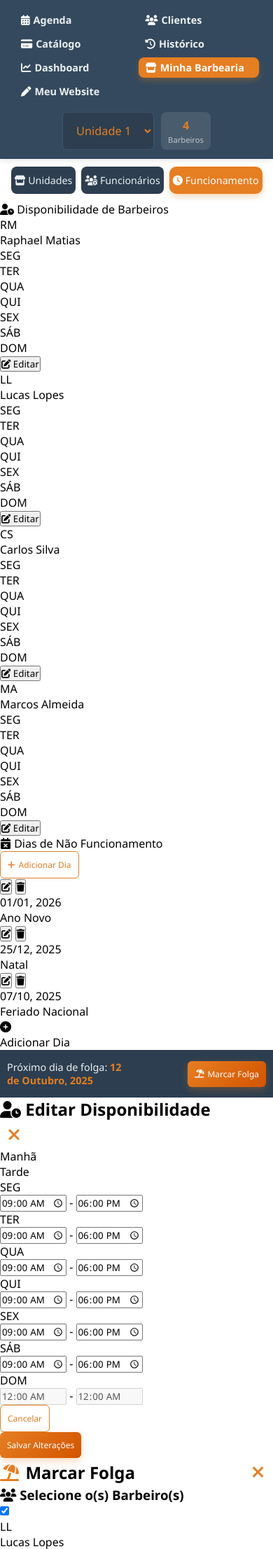
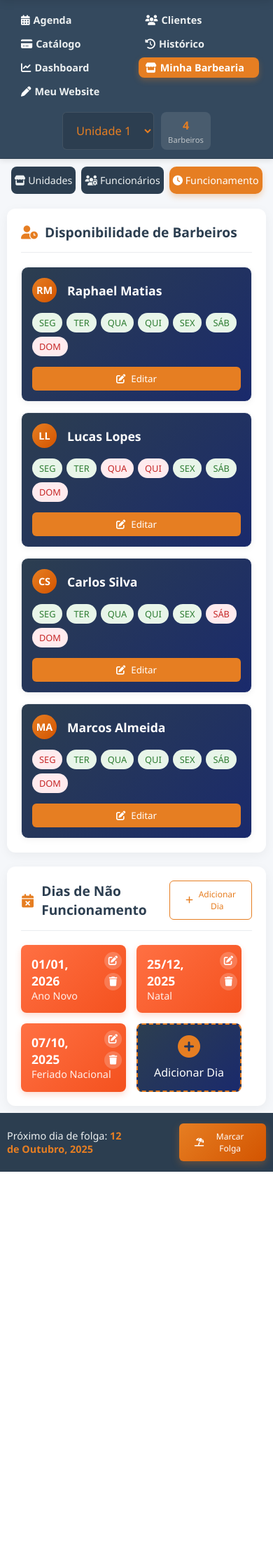
Before and after one commit to BrunoLkVieira/barbearia, a Django app: template templates/barbershop/workDay.html in a window 390 px wide. Shown: the part 62-2275 px from the top of the page at 70% size. After the commit the page ends 1736 px from the top, so only its background shows below. Run offline with Django 3.2, Linux system fonts and the light colour scheme; the template is opened without the code that fills it, so the values that code supplies are empty; some libraries are stand-ins or nearby versions.

Commit message:
add: tela workDay

```diff
--- a/apps/system_plan/views.py
+++ b/apps/system_plan/views.py
@@ -5,4 +5,4 @@ from django.shortcuts import render
 
 def landing_page(request):
     # return render(request, "system_plan/landing.html")
-    return render(request, "barbershop/employee.html")
+    return render(request, "barbershop/workDay.html")
--- a/static/barbershop/css/mobile/modals/abscense.css
+++ b/static/barbershop/css/mobile/modals/abscense.css
@@ -0,0 +1,179 @@
+@media (max-width: 820px) {
+    /* Modal de Férias */
+    .modal {
+        display: none;
+        position: fixed;
+        top: 0;
+        left: 0;
+        width: 100%;
+        height: 100%;
+        background: rgba(0, 0, 0, 0.7);
+        z-index: 2000;
+        align-items: center;
+        justify-content: center;
+        padding: 20px;
+    }
+
+    .modal-content {
+        background: white;
+        border-radius: 15px;
+        width: 100%;
+        max-height: 90%;
+        overflow-y: auto;
+        box-shadow: 0 10px 40px rgba(0, 0, 0, 0.3);
+        animation: modalOpen 0.4s ease-out;
+    }
+
+    @keyframes modalOpen {
+    from { transform: translateY(-30px); opacity: 0; }
+    to { transform: translateY(0); opacity: 1; }
+    }
+
+    .modal-header {
+        padding: 10px;
+        background: linear-gradient(135deg, #2c3e50, #1a2a6c);
+        color: white;
+        display: flex;
+        align-items: center;
+        justify-content: space-between;
+        font-size: .7rem;
+    }
+
+    .modal-header h2{
+        gap: 15px;
+    }
+
+    .modal-header i{
+        color: #e67e22;
+    }
+
+
+    .modal-body {
+    padding: 15px;
+    }
+
+    .modal-section {
+    margin-bottom: 15px;
+    }
+
+    .modal-title {
+    font-size: 1rem;
+    color: #2c3e50;
+    margin-bottom: 15px;
+    display: flex;
+    align-items: center;
+    gap: 10px;
+    }
+
+    .modal-title i{
+        color: #e67e22;
+    }
+
+    .barber-list {
+    display: grid;
+    gap: 10px;
+    max-height: 200px;
+    overflow-y: auto;
+    padding: 10px;
+    border: 1px solid #eaecef;
+    border-radius: 8px;
+    }
+
+    .barber-item {
+    display: flex;
+    align-items: center;
+    gap: 10px;
+    padding: 8px 12px;
+    border-radius: 6px;
+    background-color: #f8f9fa;
+    transition: all 0.2s ease;
+    }
+
+    .barber-item:hover {
+    background-color: #edf2f7;
+    }
+
+    .barber-avatar {
+    width: 35px;
+    height: 35px;
+    border-radius: 50%;
+    background: linear-gradient(135deg, #e67e22, #d35400);
+    display: flex;
+    align-items: center;
+    justify-content: center;
+    font-weight: 600;
+    color: white;
+    font-size: 0.9rem;
+    }
+
+    .modal-barber-name {
+    flex: 1;
+    font-weight: 500;
+    color: #2c3e50;
+    }
+
+    .date-inputs {
+        display: flex;
+        flex-direction: column;
+        gap: 5px;
+    }
+
+    .date-group {
+    display: flex;
+    flex-direction: column;
+    }
+
+    .date-group label {
+    margin-bottom: 8px;
+    font-weight: 500;
+    color: #2c3e50;
+    font-size: 0.95rem;
+    }
+
+    .date-group input {
+    padding: 10px;
+    width: 70%;
+    border: 1px solid #d1d9e0;
+    border-radius: 8px;
+    font-size: 0.95rem;
+    background-color: #f8f9fa;
+    }
+
+    .modal-footer {
+    padding: 15px 20px;
+    background: #f8f9fa;
+    display: flex;
+    justify-content: flex-end;
+    gap: 15px;
+    border-top: 1px solid #eee;
+    }
+
+    .btn {
+    padding: 10px 22px;
+    border-radius: 6px;
+    font-weight: 500;
+    cursor: pointer;
+    transition: all 0.3s ease;
+    border: none;
+    display: flex;
+    align-items: center;
+    gap: 8px;
+    }
+
+    .btn-primary {
+    background: linear-gradient(135deg, #e67e22, #d35400);
+    color: white;
+    box-shadow: 0 4px 12px rgba(230, 126, 34, 0.3);
+    }
+
+    .btn-outline {
+    background-color: transparent;
+    border: 1px solid #e67e22;
+    color: #e67e22;
+    }
+
+    .btn:hover {
+    opacity: 0.9;
+    transform: translateY(-2px);
+    }
+}
--- a/static/barbershop/css/mobile/modals/editCalendar.css
+++ b/static/barbershop/css/mobile/modals/editCalendar.css
@@ -0,0 +1,176 @@
+@media (max-width: 820px) {
+    /* Modal de Edição */
+    .edit-modal {
+        display: none;
+        position: fixed;
+        top: 0;
+        left: 0;
+        width: 100%;
+        height: 100%;
+        background: rgba(0, 0, 0, 0.7);
+        z-index: 2000;
+        align-items: center;
+        justify-content: center;
+        padding: 20px;
+    }
+
+    .edit-modal-content {
+        border-radius: 14px;
+        width: 100%;
+        max-height: 90%;
+        overflow-y: auto;
+        box-shadow: 0 10px 40px rgba(0, 0, 0, 0.3);
+        animation: modalOpen 0.4s ease-out;
+    }
+
+    @keyframes modalOpen {
+        from { transform: translateY(-30px); opacity: 0; }
+        to { transform: translateY(0); opacity: 1; }
+    }
+
+    .edit-modal-header {
+        padding: 10px;
+        border-radius: 10px 12px 0 0;
+        background: linear-gradient(135deg, #2c3e50, #1a2a6c);
+        color: white;
+        display: flex;
+        align-items: center;
+        justify-content: space-between;
+        font-size: .7rem;
+    }
+
+    .edit-modal-header i{
+        color: #e67e22;
+        margin-right: .2rem;
+    }
+
+    .edit-modal-body {
+        background: white;
+        padding: 15px 0;
+    }
+
+    .barber-selector {
+        width: 80%;
+        display: flex;
+        justify-content: space-around;
+        margin: auto;
+        margin-bottom: 20px;
+        overflow-x: auto;
+        padding-bottom: 10px;
+    }
+
+    .barber-selector-item {
+        max-width: 49px;
+        cursor: pointer;
+        text-align: center;
+        color: #d1d9e0;
+        transition: all .3s ease;
+    }
+
+    .barber-selector-item.active {
+        border-bottom: 1px solid ;
+        color: #2c3e50;
+    }
+
+    .barber-selector-item:hover{
+        border-bottom: 1px solid ;
+        transform: translateY(-2px);
+    }
+
+    /* area dos dias */
+    .days-grid {
+        display: flex;
+        flex-wrap: wrap;
+        justify-content: center;
+        gap: 10px;
+    }
+
+    .day-edit {
+        padding: 10px;
+        border-radius: 8px;
+        width: 150px;
+        background-color: #f8f9fa;
+        text-align: center;
+        cursor: pointer;
+        transition: all 0.3s ease;
+    }
+
+    .day-edit.active {
+        background-color: #e8f5e9;
+        color: #2e7d32;
+        font-weight: 500;
+    }
+
+    .day-edit.off {
+        background-color: #ffebee;
+        color: #c62828;
+    }
+
+    .day-abbreviation {
+        font-weight: 600;
+        margin-bottom: 5px;
+    }
+
+    .time-controls {
+        margin-top: 10px;
+    }
+
+    .time-input-group {
+        display: flex;
+        align-items: center;
+        justify-content: center;
+        gap: 5px;
+    }
+
+    .time-input {
+        width: 50%;
+        padding: 2px;
+        border: 1px solid #d1d9e0;
+        display: flex;
+        border-radius: 4px;
+        font-size: 0.8rem;
+    }
+
+    .time-divider {
+        font-size: 0.9rem;
+        color: #7f8c8d;
+    }
+
+    .edit-modal-footer {
+        padding: 15px 25px;
+        background: #f8f9fa;
+        display: flex;
+        justify-content: flex-end;
+        gap: 15px;
+        border-top: 1px solid #eee;
+    }
+
+    .btn {
+        padding: 10px 22px;
+        border-radius: 6px;
+        font-weight: 500;
+        cursor: pointer;
+        transition: all 0.3s ease;
+        border: none;
+        display: flex;
+        align-items: center;
+        gap: 8px;
+    }
+
+    .btn-primary {
+        background: linear-gradient(135deg, #e67e22, #d35400);
+        color: white;
+        box-shadow: 0 4px 12px rgba(230, 126, 34, 0.3);
+    }
+
+    .btn-outline {
+        background-color: transparent;
+        border: 1px solid #e67e22;
+        color: #e67e22;
+    }
+
+    .btn:hover {
+        opacity: 0.9;
+        transform: translateY(-2px);
+    }
+}
--- /dev/null
+++ b/static/barbershop/css/mobile/workDay.css
@@ -0,0 +1,240 @@
+@media (max-width: 820px) {
+
+    body {
+        background-color: #f5f7fa;
+        color: #333;
+        display: flex;
+        flex-direction: column;
+        min-height: 100vh;
+    }
+
+    /* Main Content */
+    .main-content {
+        flex: 1;
+        padding: 10px;
+        display: flex;
+        flex-direction: column;
+        gap: 20px;
+    }
+
+    .section {
+        background-color: #ffffff;
+        border-radius: 12px;
+        padding: 20px;
+        box-shadow: 0 4px 15px rgba(0, 0, 0, 0.05);
+    }
+
+    .section-header {
+        display: flex;
+        justify-content: space-between;
+        align-items: center;
+        margin-bottom: 20px;
+        padding-bottom: 15px;
+        border-bottom: 1px solid #eaecef;
+    }
+
+    .section-title {
+        font-size: 1.2rem;
+        font-weight: 600;
+        color: #2c3e50;
+        display: flex;
+        align-items: center;
+        gap: 10px;
+    }
+
+    .section-title i{
+        color: #e67e22;
+    }
+
+    /* Barbeiros List */
+    .barbers-list {
+        display: flex;
+        flex-wrap: wrap;
+        justify-content: center;
+        gap: 15px;
+        margin-top: 10px;
+    }
+
+    .barber-card {
+        background: linear-gradient(135deg, #2c3e50, #1a2a6c);
+        border-radius: 10px;
+        padding: 15px;
+        box-shadow: 0 2px 10px rgba(0, 0, 0, 0.05);
+        border: 1px solid #eaecef;
+        transition: all 0.3s ease;
+    }
+
+    .barber-card:hover {
+        transform: translateY(-3px);
+        box-shadow: 0 5px 15px rgba(0, 0, 0, 0.1);
+    }
+
+    .barber-info {
+        display: flex;
+        align-items: center;
+        gap: 15px;
+        margin-bottom: 15px;
+    }
+
+    .barber-avatar {
+        width: 50px;
+        height: 50px;
+        border-radius: 50%;
+        background: linear-gradient(135deg, #e67e22, #d35400);
+        display: flex;
+        align-items: center;
+        justify-content: center;
+        font-weight: 600;
+        color: white;
+        font-size: 1.2rem;
+    }
+
+    .barber-name {
+        font-weight: 600;
+        color: #fff;
+        font-size: 1.1rem;
+    }
+
+    .barber-chair {
+        font-size: 0.9rem;
+        color: #7f8c8d;
+    }
+
+    .available-days {
+        display: flex;
+        flex-wrap: wrap;
+        gap: 6px;
+        margin-bottom: 15px;
+    }
+
+    .day-badge {
+        padding: 5px 10px;
+        border-radius: 20px;
+        font-size: 0.8rem;
+        font-weight: 500;
+        background-color: #e8f5e9;
+        color: #2e7d32;
+    }
+
+    .day-badge.off {
+        background-color: #ffebee;
+        color: #c62828;
+    }
+
+    .edit-btn {
+        width: 100%;
+        padding: 8px;
+        background: #e67e22;
+        color: white;
+        border: none;
+        border-radius: 6px;
+        cursor: pointer;
+        transition: all 0.3s ease;
+        display: flex;
+        align-items: center;
+        justify-content: center;
+        gap: 8px;
+    }
+
+    .edit-btn:hover {
+        background: #d35400;
+        transform: translateY(-2px);
+    }
+
+
+
+    /* Secao de dias de folga */
+    .non-working-days {
+        display: flex;
+        flex-wrap: wrap;
+        gap: 15px;
+        margin-top: 15px;
+    }
+
+    .day-off-card {
+        background: linear-gradient(135deg, #ff7043, #f4511e);
+        color: white;
+        border-radius: 8px;
+        padding: 15px;
+        width: 150px;
+        box-shadow: 0 4px 10px rgba(244, 81, 30, 0.2);
+        display: flex;
+        flex-direction: column;
+        position: relative;
+    }
+
+    .day-off-date {
+        font-size: 1.1rem;
+        font-weight: 600;
+        width: 75%;
+        display: flex;
+        flex-wrap: wrap;
+    }
+
+    .day-off-year{
+        font-size: 1.1rem;
+        font-weight: 600;
+        margin-bottom: 2px;
+    }
+
+    .day-off-reason {
+        font-size: 0.9rem;
+        opacity: 0.9;
+    }
+
+    .day-off-actions {
+        position: absolute;
+        top: 10px;
+        right: 6px;
+        display: flex;
+        flex-direction: column;
+        gap: 5px;
+    }
+
+    .day-off-btn {
+        background: rgba(255, 255, 255, 0.2);
+        border: none;
+        color: white;
+        width: 25px;
+        height: 25px;
+        border-radius: 50%;
+        cursor: pointer;
+        display: flex;
+        align-items: center;
+        justify-content: center;
+        transition: all 0.2s ease;
+    }
+
+    .day-off-btn:hover {
+        background: rgba(255, 255, 255, 0.3);
+        transform: scale(1.1);
+    }
+
+    .add-day-off {
+        background: linear-gradient(135deg, #2c3e50, #1a2a6c);
+        color: white;
+        border-radius: 8px;
+        padding: 15px;
+        width: 150px;
+        display: flex;
+        flex-direction: column;
+        align-items: center;
+        justify-content: center;
+        cursor: pointer;
+        transition: all 0.3s ease;
+        border: 2px dashed #e67e22;
+    }
+
+    .add-day-off:hover {
+        transform: translateY(-3px);
+        box-shadow: 0 5px 15px rgba(0, 0, 0, 0.1);
+    }
+
+    .add-day-off i {
+        font-size: 2rem;
+        margin-bottom: 10px;
+        color: #e67e22;
+    }
+
+
+}
--- a/templates/barbershop/employee.html
+++ b/templates/barbershop/employee.html
@@ -5,7 +5,7 @@
     <meta charset="UTF-8">
     <meta name="viewport" content="width=device-width, initial-scale=1.0">
     <title>Funcionários - Barbearia Executiva</title>
-    <link rel="shortcut icon" href="../../img/logo.ico" type="image/x-icon">
+    <link rel="shortcut icon" href="{% static 'geral/img/logo.ico' %}" type="image/x-icon">
 
     <link rel="stylesheet" href="https://cdnjs.cloudflare.com/ajax/libs/font-awesome/6.4.0/css/all.min.css">
 
--- a/templates/barbershop/unit.html
+++ b/templates/barbershop/unit.html
@@ -5,7 +5,7 @@
     <meta charset="UTF-8">
     <meta name="viewport" content="width=device-width, initial-scale=1.0">
     <title>Unidades - Barbearia Executiva</title>
-    <link rel="shortcut icon" href="../../img/logo.ico" type="image/x-icon">
+    <link rel="shortcut icon" href="{% static 'geral/img/logo.ico' %}" type="image/x-icon">
 
     <link rel="stylesheet" href="https://cdnjs.cloudflare.com/ajax/libs/font-awesome/6.4.0/css/all.min.css">
 
--- a/templates/barbershop/workDay.html
+++ b/templates/barbershop/workDay.html
@@ -1,24 +1,25 @@
+{% load static %}
 <!DOCTYPE html>
 <html lang="pt-BR">
 <head>
     <meta charset="UTF-8">
     <meta name="viewport" content="width=device-width, initial-scale=1.0">
     <title>Funcionamento - Barbearia Executiva</title>
-    <link rel="shortcut icon" href="../../img/logo.ico" type="image/x-icon">
+    <link rel="shortcut icon" href="{% static 'geral/img/logo.ico' %}" type="image/x-icon">
 
     <link rel="stylesheet" href="https://cdnjs.cloudflare.com/ajax/libs/font-awesome/6.4.0/css/all.min.css">
 
-    <link rel="stylesheet" href="../../css/Desktop/style.css">
-    <link rel="stylesheet" href="../../css/Desktop/My Barbershop/agenda.css">
+    <link rel="stylesheet" href="{% static 'geral/css/desktop/style.css' %}">
+    <link rel="stylesheet" href="{% static 'geral/css/mobile/style.css' %}">
 
-    <link rel="stylesheet" href="../../css/Mobile/style.css">
-    <link rel="stylesheet" href="../../css/Mobile/6.My Barbershop/schedule.css">
+    <link rel="stylesheet" href="{% static 'barbershop/css/desktop/workDay.css' %}">
+    <link rel="stylesheet" href="{% static 'barbershop/css/mobile/workDay.css' %}">
 
-    <link rel="stylesheet" href="../../css/Desktop/Modals/6.My barbershop/vacation.css">
-    <link rel="stylesheet" href="../../css/Desktop/Modals/6.My barbershop/editCalendar.css">
+    <link rel="stylesheet" href="{% static 'barbershop/css/desktop/modals/abscense.css' %}">
+    <link rel="stylesheet" href="{% static 'barbershop/css/mobile/modals/abscense.css' %}">
 
-    <link rel="stylesheet" href="../../css/Mobile/Modals/6.My barbershop/vacation.css">
-    <link rel="stylesheet" href="../../css/Mobile/Modals/6.My barbershop/editCalendar.css">
+    <link rel="stylesheet" href="{% static 'barbershop/css/desktop/modals/editCalendar.css' %}">
+    <link rel="stylesheet" href="{% static 'barbershop/css/mobile/modals/editCalendar.css' %}">
 
 </head>
 <body>
@@ -448,7 +449,7 @@
         </div>
     </div>
 
-    <script src="../../js/6.My Barbershop/agenda.js"></script>
-    <script src="../../js/script.js"></script>
+    <script src="{% static 'geral/js/script.js' %}"></script>
+    <script src="{% static 'barbershop/js/workDay.js' %}"></script>
 </body>
 </html>
```
Also changed, not shown: static/geral/img/logo.ico (added).
